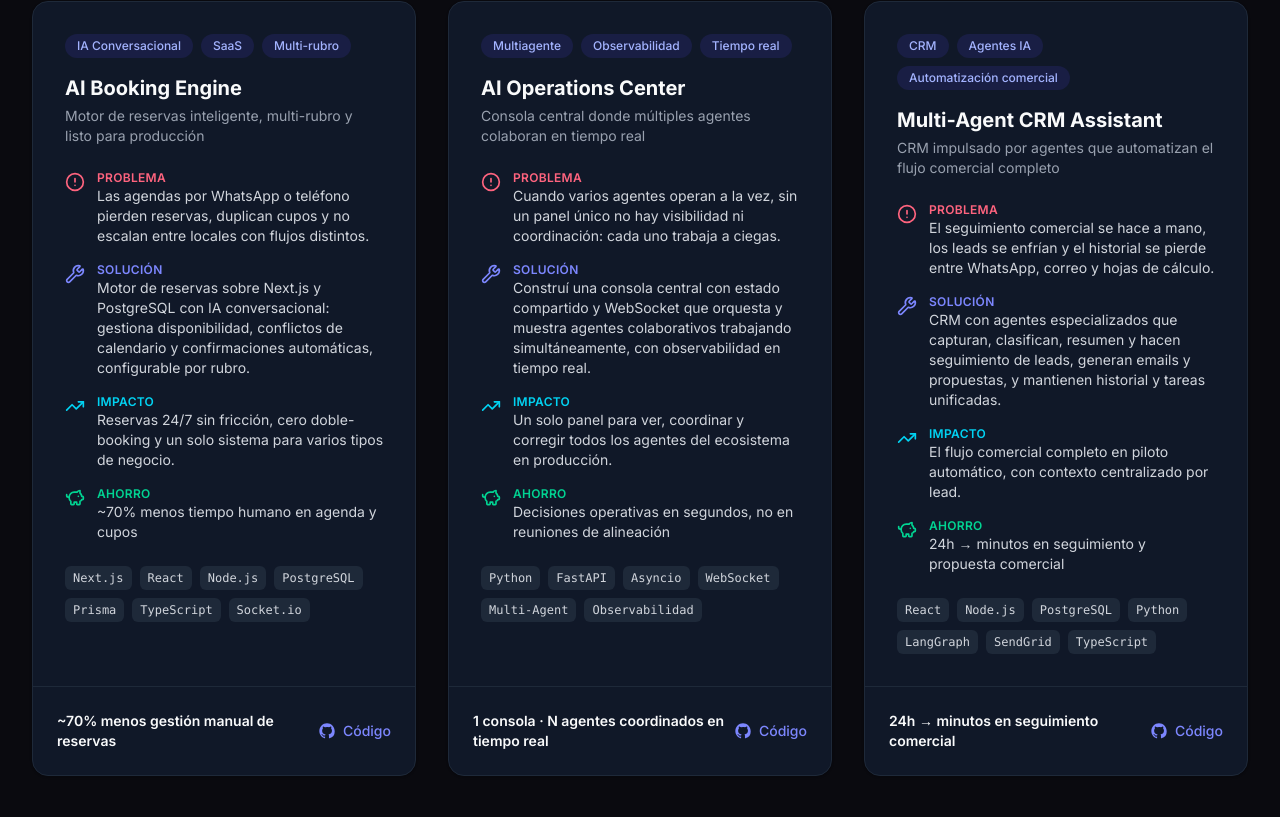
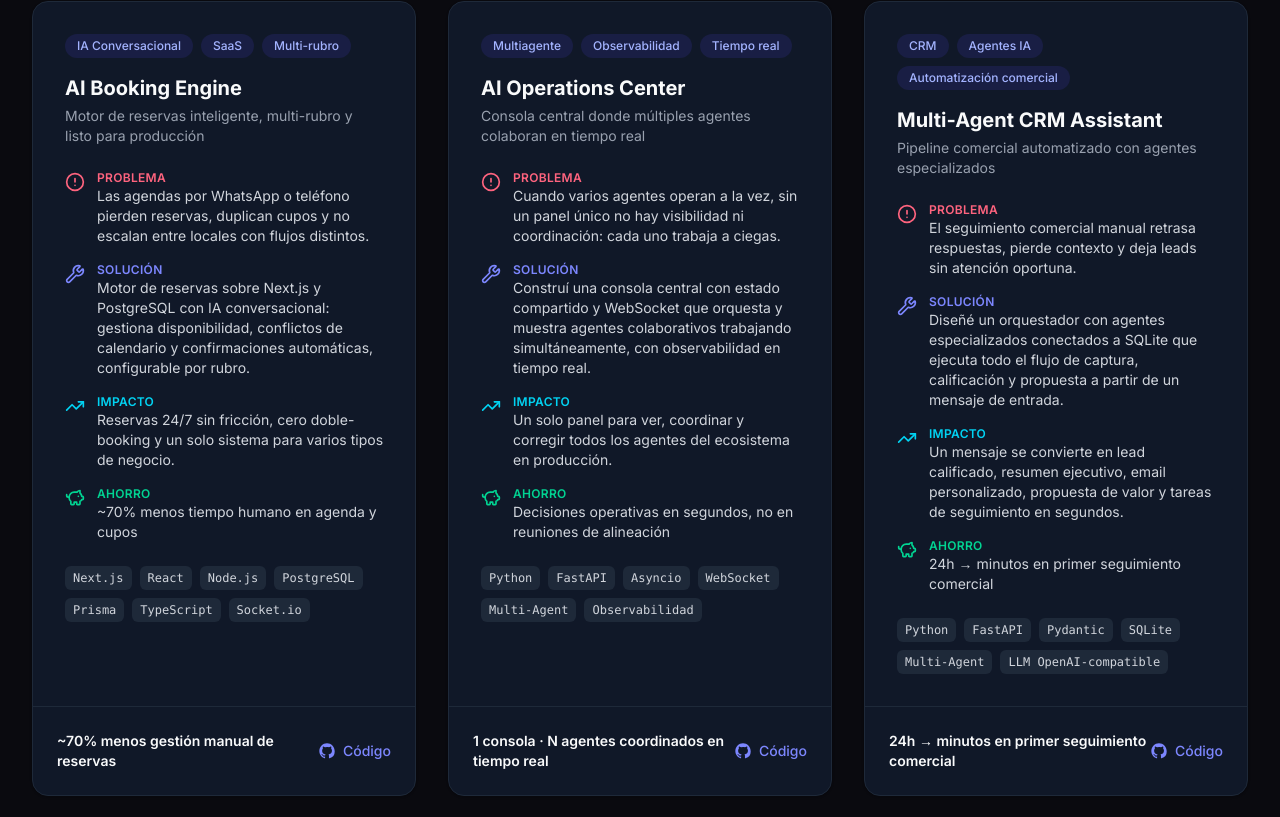
Before and after one commit to MWarrior715/portfolio-agentic, a React (Vite) app: page / in a window 1280 px wide. Shown: the part 2703-3520 px from the top of the page. Built offline with nearby package versions, Linux system fonts and the light colour scheme.

Commit message:
feat: actualiza ficha PoC 03 Multi-Agent CRM
Stack real: Python, FastAPI, Pydantic, SQLite, Multi-Agent, LLM OpenAI-compatible.

Narrativa ajustada sin inventar UI/PostgreSQL/SendGrid.

🤖 Generated with [Claude Code](https://claude.com/claude-code)

```diff
--- a/src/data/projects.ts
+++ b/src/data/projects.ts
@@ -100,18 +100,18 @@ export const projectsData: Localized<ProjectData[]> = {
     {
       id: 'multi-agent-crm',
       title: 'Multi-Agent CRM Assistant',
-      tagline: 'CRM impulsado por agentes que automatizan el flujo comercial completo',
+      tagline: 'Pipeline comercial automatizado con agentes especializados',
       description:
-        'CRM con agentes inteligentes: captura de leads, clasificación, resumen, seguimiento, emails, propuestas, historial y tareas, sin intervención manual.',
+        'CRM con orquestación multiagente: recibe un mensaje de lead, extrae datos, califica, resume, genera borradores de email y propuesta, y planifica tareas de seguimiento. Persistencia en SQLite.',
       problem:
-        'El seguimiento comercial se hace a mano, los leads se enfrían y el historial se pierde entre WhatsApp, correo y hojas de cálculo.',
+        'El seguimiento comercial manual retrasa respuestas, pierde contexto y deja leads sin atención oportuna.',
       solution:
-        'CRM con agentes especializados que capturan, clasifican, resumen y hacen seguimiento de leads, generan emails y propuestas, y mantienen historial y tareas unificadas.',
+        'Diseñé un orquestador con agentes especializados conectados a SQLite que ejecuta todo el flujo de captura, calificación y propuesta a partir de un mensaje de entrada.',
       impact:
-        'El flujo comercial completo en piloto automático, con contexto centralizado por lead.',
-      savings: '24h → minutos en seguimiento y propuesta comercial',
-      stack: ['React', 'Node.js', 'PostgreSQL', 'Python', 'LangGraph', 'SendGrid', 'TypeScript'],
-      metric: '24h → minutos en seguimiento comercial',
+        'Un mensaje se convierte en lead calificado, resumen ejecutivo, email personalizado, propuesta de valor y tareas de seguimiento en segundos.',
+      savings: '24h → minutos en primer seguimiento comercial',
+      stack: ['Python', 'FastAPI', 'Pydantic', 'SQLite', 'Multi-Agent', 'LLM OpenAI-compatible'],
+      metric: '24h → minutos en primer seguimiento comercial',
       tags: ['CRM', 'Agentes IA', 'Automatización comercial'],
       githubUrl: 'https://github.com/MWarrior715/multi-agent-crm',
       demoUrl: '#',
@@ -216,18 +216,18 @@ export const projectsData: Localized<ProjectData[]> = {
     {
       id: 'multi-agent-crm',
       title: 'Multi-Agent CRM Assistant',
-      tagline: 'Agent-driven CRM that automates the full sales flow',
+      tagline: 'Automated sales pipeline with specialized agents',
       description:
-        'CRM with intelligent agents: lead capture, classification, summary, follow-up, emails, proposals, history and tasks, without manual intervention.',
+        'Multi-agent CRM orchestrator: receives a lead message, extracts data, scores, summarizes, drafts follow-up emails and proposals, and schedules tasks. Persisted in SQLite.',
       problem:
-        'Sales follow-up is manual, leads go cold and history gets lost across WhatsApp, email and spreadsheets.',
+        'Manual sales follow-up delays responses, loses context, and leaves leads without timely attention.',
       solution:
-        'CRM with specialized agents that capture, classify, summarize and follow up on leads, generate emails and proposals, and keep unified history and tasks.',
+        'Built an orchestrator with specialized agents backed by SQLite that runs the full capture, qualification and proposal flow from a single inbound message.',
       impact:
-        'The full sales flow on autopilot, with centralized per-lead context.',
-      savings: '24h → minutes on follow-up and sales proposals',
-      stack: ['React', 'Node.js', 'PostgreSQL', 'Python', 'LangGraph', 'SendGrid', 'TypeScript'],
-      metric: '24h → minutes on sales follow-up',
+        'A message becomes a qualified lead, executive summary, personalized email, value proposal and follow-up tasks in seconds.',
+      savings: '24h → minutes for first sales follow-up',
+      stack: ['Python', 'FastAPI', 'Pydantic', 'SQLite', 'Multi-Agent', 'OpenAI-compatible LLM'],
+      metric: '24h → minutes for first sales follow-up',
       tags: ['CRM', 'AI Agents', 'Sales Automation'],
       githubUrl: 'https://github.com/MWarrior715/multi-agent-crm',
       demoUrl: '#',
```
